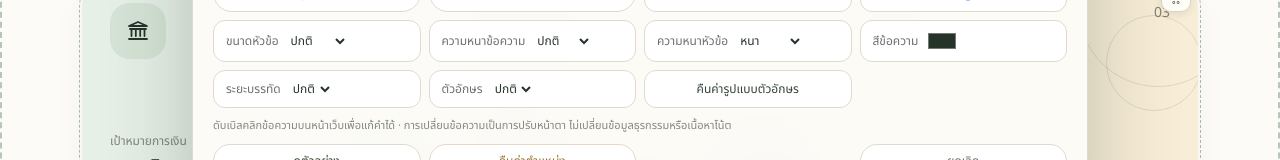
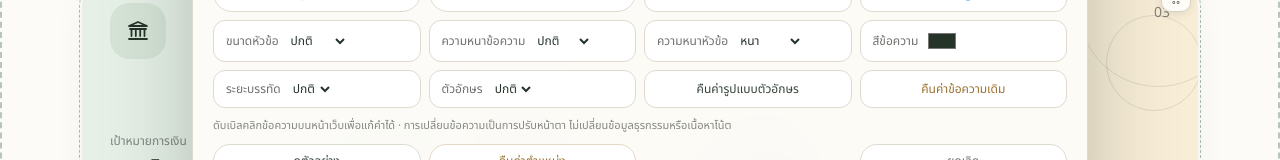
Before and after one commit to smmm1/money102, a React (Vite) app: page / in a window 1280 px wide. Both pictures are taken after a click on the button "ปรับแต่งหน้าตาและเลย์เอาต์". Shown: the part 541-701 px from the top of the page. Built offline with nearby package versions, Linux system fonts and the light colour scheme; a web font is replaced by a local one.

Commit message:
Make text edits cancellable and add reset text controls

```diff
--- a/src/WorkspaceEditor.tsx
+++ b/src/WorkspaceEditor.tsx
@@ -116,7 +116,7 @@ export default function WorkspaceEditor() {
       if (!target || target.closest(".workspace-drag-handle, .workspace-resize-handle, [data-workspace-editor-ui]")) return
       const leaf = target.closest<HTMLElement>("[data-workspace-id]") ? target : null
       const root = leaf?.closest<HTMLElement>("[data-workspace-id]")
-      if (!leaf || !root || leaf.children.length > 0 || !leaf.textContent?.trim() || leaf.closest("input, textarea, select, option, script, style, svg, button")) return
+      if (!leaf || !root || leaf.children.length > 0 || !leaf.textContent?.trim() || leaf.closest("input, textarea, select, option, script, style, svg")) return
       const id = root.dataset.workspaceId
       const path = textPath(leaf, root)
       if (!id || !path) return
@@ -126,7 +126,6 @@ export default function WorkspaceEditor() {
       if (next === null || next.trim() === "") return
       const updated = { ...textOverrides, [id + ":" + path]: next.trim() }
       setTextOverrides(updated)
-      localStorage.setItem(TEXT_KEY, JSON.stringify(updated))
     }
     document.addEventListener("dblclick", onTextClick, true)
     const elements = Array.from(document.querySelectorAll<HTMLElement>("[data-workspace-id]"))
@@ -210,6 +209,7 @@ export default function WorkspaceEditor() {
           <label className="flex items-center gap-2 rounded-xl border border-[#DEDACF] bg-white px-3 py-2 text-xs text-[#6D716B]">ระยะบรรทัด<select value={style.lineHeight} onChange={(event) => setStyle((old) => ({ ...old, lineHeight: event.target.value }))} className="min-w-0 bg-transparent text-xs text-[#263329] outline-none"><option value="1.35">แน่น</option><option value="1.6">ปกติ</option><option value="1.85">โปร่ง</option></select></label>
           <label className="flex items-center gap-2 rounded-xl border border-[#DEDACF] bg-white px-3 py-2 text-xs text-[#6D716B]">ตัวอักษร<select value={style.letterSpacing} onChange={(event) => setStyle((old) => ({ ...old, letterSpacing: event.target.value }))} className="min-w-0 bg-transparent text-xs text-[#263329] outline-none"><option value="normal">ปกติ</option><option value="-0.02em">ชิด</option><option value="0.03em">ห่าง</option></select></label>
           <button onClick={() => { const reset = { ...defaultStyle }; setStyle(reset); document.documentElement.style.setProperty("--workspace-font-family", "'Noto Sans Thai', sans-serif"); }} className="rounded-xl border border-[#DEDACF] bg-white px-3 py-2 text-xs font-medium text-[#354337]">คืนค่ารูปแบบตัวอักษร</button>
+          <button onClick={() => { if (window.confirm("คืนข้อความที่แก้ไขทั้งหมดให้เป็นข้อความเดิมใช่ไหม?")) { setTextOverrides({}); localStorage.removeItem(TEXT_KEY); applyTextOverrides({}); } }} className="rounded-xl border border-[#DEDACF] bg-white px-3 py-2 text-xs font-medium text-[#9A722F]">คืนค่าข้อความเดิม</button>
           <p className="col-span-full text-[11px] leading-5 text-[#858880]">ดับเบิลคลิกข้อความบนหน้าเว็บเพื่อแก้คำได้ · การเปลี่ยนข้อความเป็นการปรับหน้าตา ไม่เปลี่ยนข้อมูลธุรกรรมหรือเนื้อหาโน้ต</p>
           <button onClick={() => setMode(mode === "editing" ? "preview" : "editing")} className="rounded-full border border-[#DEDACF] bg-white px-4 py-2 text-xs font-medium text-[#354337]">{mode === "editing" ? "ดูตัวอย่าง" : "กลับไปแก้ไข"}</button>
           <button onClick={reset} className="rounded-full border border-[#E6D7C7] bg-white px-4 py-2 text-xs font-medium text-[#9A722F]">คืนค่าตำแหน่ง</button><div className="flex-1" />
```
